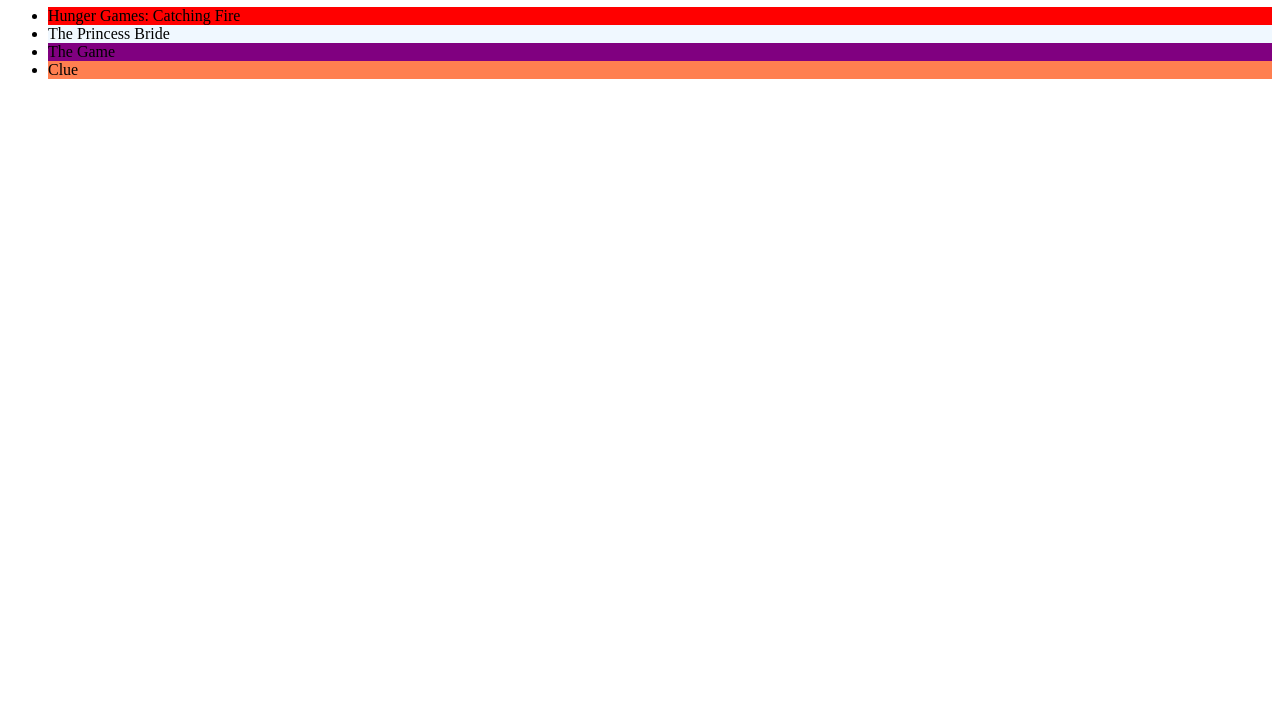
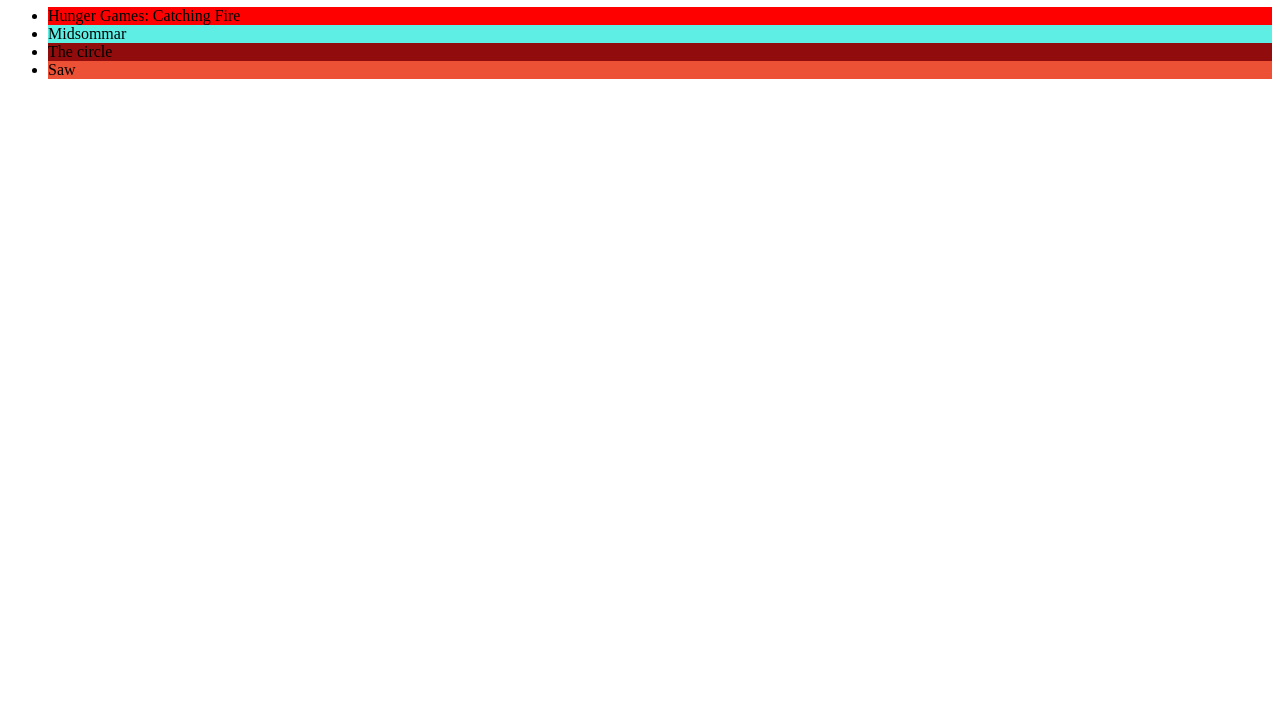
Before and after one commit to Elle-belle01/0-1-Practice-B, a plain HTML site: page index.html in a window 1280 px wide. Shown: the part 73-800 px from the top of the page. Drawn offline with Linux system fonts and the light colour scheme.

Commit message:
Movies + color updated

```diff
--- a/index.html
+++ b/index.html
@@ -7,9 +7,9 @@
   <title>Unit 0 - Practice</title>
   <style>
     .mov1{ background-color: red}
-    .mov2{ background-color: aliceblue}
-    .mov3{ background-color: purple}
-    .mov4{ background-color: coral}
+    .mov2{ background-color: rgb(94, 238, 228)}
+    .mov3{ background-color: rgb(145, 13, 13)}
+    .mov4{ background-color: rgb(236, 80, 53)}
   </style>
 </head>
 
@@ -17,9 +17,9 @@
   <h1>Ms. Hall's Favorite Movies</h1>
   <ul>
     <li class = "mov1">Hunger Games: Catching Fire </li>
-    <li class = "mov2">The Princess Bride</li>
-    <li class = "mov3">The Game</li>
-    <li class = "mov4">Clue</li>
+    <li class = "mov2">Midsommar</li>
+    <li class = "mov3">The circle</li>
+    <li class = "mov4">Saw</li>
   </ul>
 
 
```
